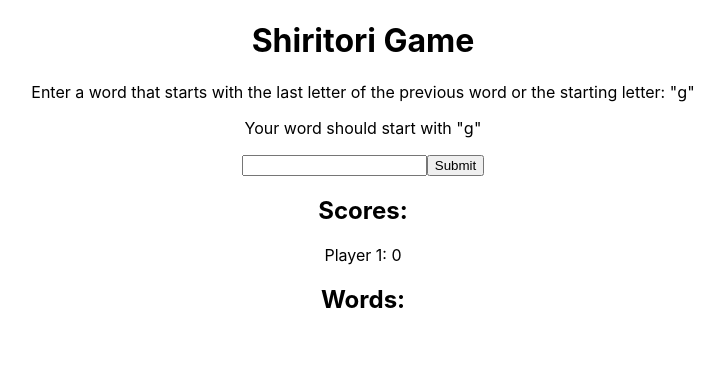
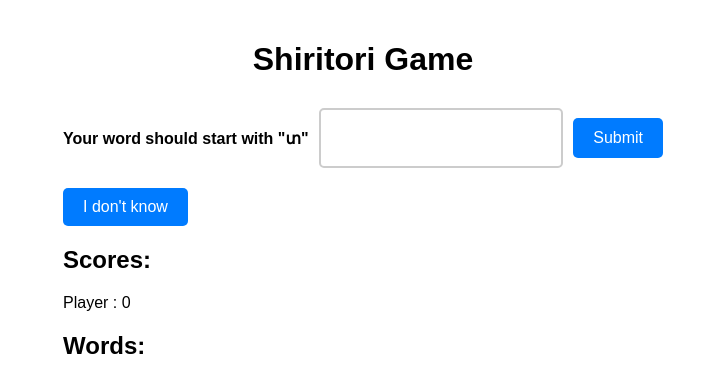
Before and after one commit to VazgenBablumyan/sudoku-react, a React (Create React App) app: page / in a window 1280 px wide. Shown: the top 392 px of the page, without its empty margins (277-1001 px from the left). Built offline with nearby package versions, Linux system fonts and the light colour scheme.

Commit message:
Add some styles and delete Shiritori.jsx

```diff
--- a/src/App.css
+++ b/src/App.css
@@ -1,38 +1,112 @@
-.App {
+
+body {
+  font-family: "Arial", sans-serif;
+  margin: 0;
+  padding: 0;
+}
+
+.container {
+  max-width: 600px;
+  margin: 0 auto;
+  padding: 20px;
+}
+
+h1 {
+  text-align: center;
+  margin-bottom: 30px;
+}
+
+p {
+  margin: 10px 0;
+}
+
+.input-container {
+  display: flex;
+  align-items: center;
+  margin-bottom: 20px;
+}
+
+.input-container p {
+  margin: 0;
+  font-weight: bold;
+}
+
+.input-container input {
+  flex: 1;
+  height: 40px;
+  padding: 8px;
+  font-size: 16px;
+  border: 2px solid #ccc;
+  border-radius: 5px;
+  margin-left: 10px;
+}
+
+.input-container button {
+  height: 40px;
+  padding: 0 20px;
+  font-size: 16px;
+  border: none;
+  border-radius: 5px;
+  background-color: #007bff;
+  color: #fff;
+  cursor: pointer;
+  margin-left: 10px;
+}
+
+.input-container button:disabled {
+  background-color: #ccc;
+  cursor: not-allowed;
+}
+.error-message {
+  color: red;
+  font-size: 14px;
+  margin-bottom: 10px;
+}
+
+.word-list {
+  margin-bottom: 20px;
+}
+
+.word-list h2 {
+  margin-bottom: 10px;
+}
+
+.word-list ul {
+  list-style: none;
+  padding: 0;
+  margin: 0;
+}
+
+.word-list li {
+  margin-bottom: 5px;
+  font-size: 16px;
+}
+
+.restart-button-container {
   text-align: center;
 }
 
-.App-logo {
-  height: 40vmin;
-  pointer-events: none;
+.restart-button  {
+  padding: 10px 20px;
+  font-size: 16px;
+  border: none;
+  border-radius: 5px;
+  background-color: #007bff;
+  color: #fff;
+  cursor: pointer;
 }
 
-@media (prefers-reduced-motion: no-preference) {
-  .App-logo {
-    animation: App-logo-spin infinite 20s linear;
-  }
+.restart-button:hover {
+  background-color: #0056b3;
 }
 
-.App-header {
-  background-color: #282c34;
-  min-height: 100vh;
-  display: flex;
-  flex-direction: column;
-  align-items: center;
-  justify-content: center;
-  font-size: calc(10px + 2vmin);
-  color: white;
+
+.btn {
+  padding: 10px 20px;
+  font-size: 16px;
+  border: none;
+  border-radius: 5px;
+  background-color: #007bff;
+  color: #fff;
+  cursor: pointer;
 }
-
-.App-link {
-  color: #61dafb;
-}
-
-@keyframes App-logo-spin {
-  from {
-    transform: rotate(0deg);
-  }
-  to {
-    transform: rotate(360deg);
-  }
-}
--- a/src/Components/InputField/InputField.jsx
+++ b/src/Components/InputField/InputField.jsx
@@ -1,8 +1,13 @@
 import React from "react";
 
-const InputField = ({ currentWord, handleInputChange, handleWordSubmit, gameOver, getLastLetter }) => {
+const InputField = ({ currentWord,
+  handleInputChange,
+   handleWordSubmit,
+   gameOver,
+   getLastLetter,
+ }) => {
   return (
-    <div>
+    <div  className="input-container">
       <p>
         Your word should start with "{getLastLetter()}"
       </p>
@@ -15,6 +20,8 @@ const InputField = ({ currentWord, handleInputChange, handleWordSubmit, gameOver
       <button onClick={handleWordSubmit} disabled={gameOver}>
         Submit
       </button>
+
+
     </div>
   );
 };
--- a/src/Components/Shiritori/Shiritori.jsx
+++ /dev/null
@@ -1,15 +0,0 @@
-import React from "react";
-
-const Shiritori = ({ startingLetter }) => {
-  return (
-    <div>
-      <h1>Shiritori Game</h1>
-      <p>
-        Enter a word that starts with the last letter of the previous word or the
-        starting letter: "{startingLetter}"
-      </p>
-    </div>
-  );
-};
-
-export default Shiritori;
--- a/src/Components/ShiritoriGame/ShiritoriGame.jsx
+++ b/src/Components/ShiritoriGame/ShiritoriGame.jsx
@@ -1,8 +1,8 @@
 import React, { useState, useEffect } from "react";
 import InputField from "../InputField/InputField";
 import WordList from "../WordList/WordList";
-import Shiritori from "../Shiritori/Shiritori";
 import armenianCities from "../../datas/armenianCities";
+import styles from './ShiritoriGame.module.css'
 
 const getLastLetter = (words, startingLetter) => {
   if (words.length > 0) {
@@ -16,12 +16,13 @@ const ShiritoriGame = () => {
   const [currentWord, setCurrentWord] = useState("");
   const [gameOver, setGameOver] = useState(false);
   const [startingLetter, setStartingLetter] = useState("");
-  const [scores, setScores] = useState({ player1: 0 }); // Initialize scores
+  const [scores, setScores] = useState({ player1: 0 });
   const [errorMessage, setErrorMessage] = useState("");
+  const [gameEnded, setGameEnded] = useState(false);
 
   useEffect(() => {
     const alphabet =
-      "աբգդեզէըթժիլխծկհձղճմյնշոչպջռսվտցուփքևօֆ";
+      "աբգդեթիլխծկհձղճմնշոչպջսվտցփքօֆ";
     const randomIndex = Math.floor(Math.random() * alphabet.length);
     setStartingLetter(alphabet[randomIndex]);
   }, []);
@@ -35,18 +36,28 @@ const ShiritoriGame = () => {
     if (!gameOver) {
       const trimmedCurrentWord = currentWord.trim();
       const firstLetter = trimmedCurrentWord.charAt(0);
+      const lastLetter = trimmedCurrentWord.charAt(trimmedCurrentWord.length - 1);
       const lowerCaseFirstLetter = firstLetter.toLowerCase();
       const lowerCaseStartingLetter = startingLetter.toLowerCase();
-      const lowerCaseLastWord = words.length > 0 ? words[words.length - 1].toLowerCase() : "";
+      const lowerCaseLastWord =
+        words.length > 0 ? words[words.length - 1].toLowerCase() : "";
 
-      if (words.includes(trimmedCurrentWord)) {
+      if (!armenianCities.includes(trimmedCurrentWord)) {
+        setErrorMessage("Invalid word!");
+      } else if (words.includes(trimmedCurrentWord)) {
         setErrorMessage("You already entered this word!");
-      } else if (words.length === 0 && lowerCaseFirstLetter !== lowerCaseStartingLetter) {
-        setErrorMessage(`Your word should start with "${startingLetter}"`);
-      } else if (lowerCaseLastWord && lowerCaseLastWord.charAt(lowerCaseLastWord.length - 1) !== lowerCaseFirstLetter) {
-        setErrorMessage("Word should start with the last letter of the previous word!");
-      } else if (!armenianCities.includes(trimmedCurrentWord)) {
-        setErrorMessage("Invalid word!");
+        setGameOver(true);
+      } else if (["զ", "է", "ը", "ժ", "յ", "ռ", "ու", "և", "ր"].includes(lastLetter)) {
+        setGameOver(true);
+      } else if (
+        words.length === 0 &&
+        lowerCaseFirstLetter !== lowerCaseStartingLetter ||
+        lowerCaseLastWord &&
+        lowerCaseLastWord.charAt(lowerCaseLastWord.length - 1) !== lowerCaseFirstLetter
+      ) {
+        setErrorMessage(
+          "Word should start with the last letter of the previous word!"
+        );
       } else {
         setWords((prevWords) => [...prevWords, trimmedCurrentWord]);
         setCurrentWord("");
@@ -59,6 +70,7 @@ const ShiritoriGame = () => {
     }
   };
 
+
   const restartGame = () => {
     setWords([]);
     setCurrentWord("");
@@ -67,16 +79,24 @@ const ShiritoriGame = () => {
     setErrorMessage("");
   };
 
+  const handleGameEnd = () => {
+    setGameEnded(true);
+    setGameOver(true);
+  };
+
   return (
-    <div>
-      <Shiritori startingLetter={startingLetter} />
-      {gameOver ? (
-        <div>
+    <div className="container">
+      <h1>Shiritori Game</h1>
+       {gameOver ? (
+        <div className="restart-button-container">
           <p>
-            Game Over! You repeated a word, entered an invalid word, or couldn't find a
-            word.
+            {gameEnded
+              ? "Game Over! You ended the game by clicking 'I don't know'."
+              : "Game Over! You repeated a word, entered an invalid word, or your word ended with a specified letter, with which doesn't start any Armenian cities names."}
           </p>
-          <button onClick={restartGame}>Restart</button>
+          <button className="restart-button" onClick={restartGame}>
+            Restart
+          </button>
         </div>
       ) : (
         <div>
@@ -88,12 +108,13 @@ const ShiritoriGame = () => {
             gameOver={gameOver}
             getLastLetter={() => getLastLetter(words, startingLetter)}
           />
+          <button onClick={handleGameEnd} className="btn">I don't know</button>
         </div>
       )}
 
-      <div>
+      <div >
         <h2>Scores:</h2>
-        <p>Player 1: {scores.player1}</p>
+        <p>Player : {scores.player1}</p>
       </div>
 
       <WordList words={words} />
```
Also changed, not shown: src/Components/Rules.jsx (added, +19 -0 lines).
